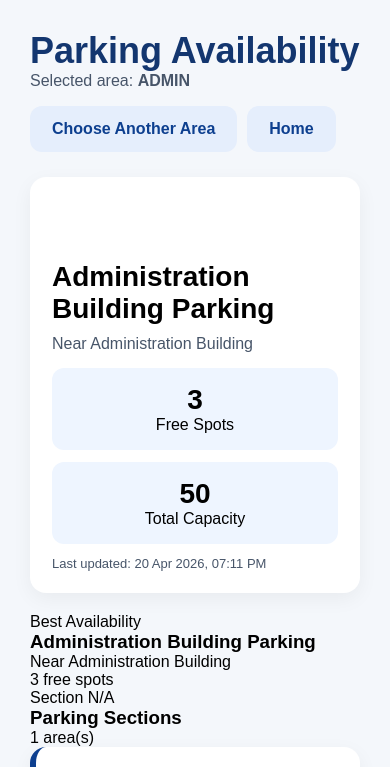
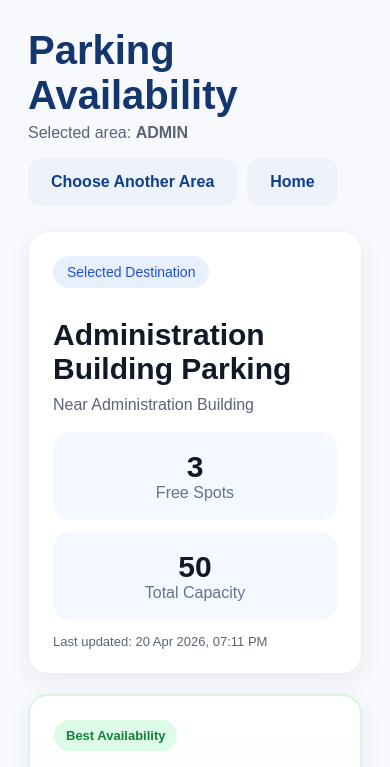
Before and after one commit to AimanSyafie/Smart-park, a Flask app: page /parking?destination=ADMIN in a window 390 px wide. Shown: the top 767 px of the page. Run offline with Flask 3, Linux system fonts and the light colour scheme; data comes from the database, SQL or seed files in the repository.

Commit message:
Update style.css

```diff
--- a/static/style.css
+++ b/static/style.css
@@ -67,10 +67,11 @@
 .primary-btn,
 .secondary-btn {
     padding: 14px 22px;
-    border-radius: 12px;
+    border-radius: 14px;
     font-weight: bold;
     text-decoration: none;
     display: inline-block;
+    border: 1px solid transparent;
 }
 
 .primary-btn {
@@ -79,21 +80,26 @@
 }
 
 .secondary-btn {
-    background: #e5eefc;
+    background: #eef3fb;
     color: #0d3f8f;
 }
 
-/* Shared pages */
+.secondary-btn:hover,
+.primary-btn:hover {
+    opacity: 0.95;
+}
+
+/* Shared */
 .selection-page,
 .result-page {
-    background: #f4f7fb;
+    background: #f7f9fc;
     min-height: 100vh;
 }
 
 .page-shell {
-    max-width: 1280px;
+    max-width: 1380px;
     margin: auto;
-    padding: 30px;
+    padding: 28px;
 }
 
 .simple-header {
@@ -105,12 +111,13 @@
 }
 
 .simple-header h1 {
-    font-size: 36px;
+    font-size: 40px;
     color: #13366f;
+    margin-bottom: 6px;
 }
 
 .simple-header p {
-    color: #475569;
+    color: #5b6472;
 }
 
 .header-actions {
@@ -167,63 +176,163 @@
     color: #64748b;
 }
 
-/* Result page */
-.result-layout {
+/* Results layout */
+.google-results-layout {
     display: grid;
-    grid-template-columns: 2fr 1fr;
+    grid-template-columns: minmax(0, 1.35fr) minmax(420px, 0.95fr);
     gap: 24px;
+    align-items: start;
+}
+
+.results-column,
+.map-column {
+    min-width: 0;
+}
+
+.top-summary-grid {
+    display: grid;
+    grid-template-columns: 1.3fr 0.9fr;
+    gap: 20px;
+    margin-bottom: 20px;
+}
+
+.result-summary-card,
+.best-card,
+.zones-list-card,
+.map-card,
+.empty-state,
+.admin-card {
+    background: white;
+    border-radius: 20px;
+    box-shadow: 0 8px 24px rgba(15, 23, 42, 0.06);
+    border: 1px solid #edf1f6;
 }
 
 .result-summary-card {
-    background: white;
-    padding: 22px;
-    border-radius: 16px;
-    margin-bottom: 20px;
-    box-shadow: 0 6px 20px rgba(0,0,0,0.05);
+    padding: 24px;
+}
+
+.blue-tag {
+    background: #e8f0ff;
+    color: #1d4ed8;
 }
 
 .result-summary-card h2 {
-    font-size: 28px;
+    font-size: 30px;
     margin: 10px 0;
+    color: #111827;
 }
 
 .result-summary-card p {
-    color: #475569;
+    color: #5b6472;
 }
 
 .result-stats {
     display: flex;
     gap: 12px;
-    margin-top: 15px;
+    margin-top: 18px;
     flex-wrap: wrap;
 }
 
 .result-stat-box {
     flex: 1;
     min-width: 180px;
-    background: #eef5ff;
-    padding: 16px;
-    border-radius: 12px;
+    background: #f4f8ff;
+    padding: 18px;
+    border-radius: 16px;
     text-align: center;
 }
 
 .result-stat-box h3 {
-    font-size: 28px;
+    font-size: 30px;
+    color: #111827;
+}
+
+.result-stat-box span {
+    color: #64748b;
 }
 
 .updated-note {
-    margin-top: 12px;
+    margin-top: 14px;
     font-size: 13px;
-    color: gray;
+    color: #6b7280;
+}
+
+/* Best card */
+.best-card {
+    padding: 24px;
+    border: 2px solid #d9f5df;
+    background: linear-gradient(180deg, #ffffff 0%, #f7fff8 100%);
+}
+
+.best-chip {
+    display: inline-block;
+    background: #dcfce7;
+    color: #15803d;
+    padding: 8px 12px;
+    border-radius: 999px;
+    font-size: 13px;
+    font-weight: 700;
+    margin-bottom: 14px;
+}
+
+.best-card h3 {
+    font-size: 22px;
+    color: #111827;
+    margin-bottom: 8px;
+}
+
+.best-card p {
+    color: #64748b;
+    margin-bottom: 16px;
+}
+
+.best-number {
+    font-size: 28px;
+    font-weight: 700;
+    color: #15803d;
+    margin-bottom: 8px;
+}
+
+.best-meta {
+    color: #64748b;
+    font-size: 14px;
+}
+
+/* Zone list */
+.zones-list-card {
+    padding: 20px;
+}
+
+.zones-list-header {
+    display: flex;
+    justify-content: space-between;
+    align-items: center;
+    margin-bottom: 18px;
+}
+
+.zones-list-header h3 {
+    font-size: 22px;
+    color: #111827;
+}
+
+.zones-list-header span {
+    color: #64748b;
+    font-size: 14px;
 }
 
 .result-zone-card {
-    background: white;
+    background: #fff;
     padding: 20px;
-    border-radius: 16px;
-    margin-bottom: 12px;
-    border-left: 6px solid #0d3f8f;
-    box-shadow: 0 6px 20px rgba(0,0,0,0.05);
+    border-radius: 18px;
+    margin-bottom: 14px;
+    border: 1px solid #edf1f6;
+    border-left: 6px solid #dbe4f0;
+}
+
+.best-zone-highlight {
+    border-left-color: #16a34a;
+    background: linear-gradient(180deg, #ffffff 0%, #fbfffc 100%);
 }
 
 .result-zone-top {
@@ -344,33 +477,26 @@
 }
 
 .admin-form button {
-    padding: 10px;
+    padding: 10px 14px;
     background: #0d3f8f;
     color: white;
     border: none;
-    border-radius: 8px;
+    border-radius: 10px;
 }
 
-/* Empty state */
+/* Empty */
 .empty-state {
-    background: white;
-    border-radius: 18px;
     padding: 30px;
     text-align: center;
-    box-shadow: 0 6px 20px rgba(0,0,0,0.05);
 }
 
 /* Responsive */
-@media (max-width: 900px) {
-    .location-grid {
+@media (max-width: 1200px) {
+    .google-results-layout {
         grid-template-columns: 1fr;
     }
 
-    .result-layout {
-        grid-template-columns: 1fr;
-    }
-
-    .admin-grid {
+    .top-summary-grid {
         grid-template-columns: 1fr;
     }
 
@@ -379,10 +505,24 @@
     }
 
     #map {
-        height: 360px;
+        height: 420px;
+    }
+}
+
+@media (max-width: 900px) {
+    .location-grid {
+        grid-template-columns: 1fr;
+    }
+
+    .admin-grid {
+        grid-template-columns: 1fr;
     }
 
     .hero-content h1 {
         font-size: 40px;
     }
+
+    .result-stats {
+        flex-direction: column;
+    }
 }
```
Also changed, not shown: other parts of static/style.css (+66 -40 lines).
